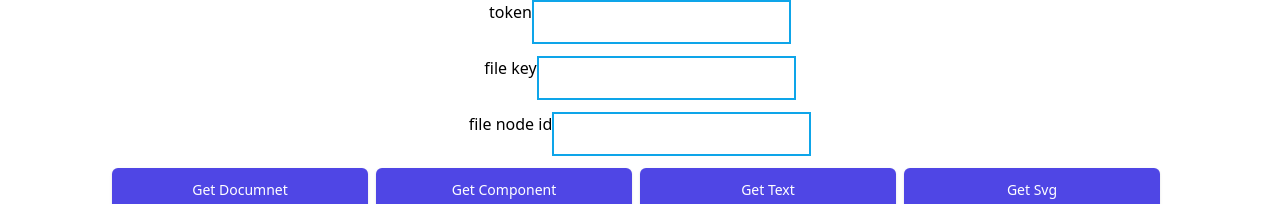
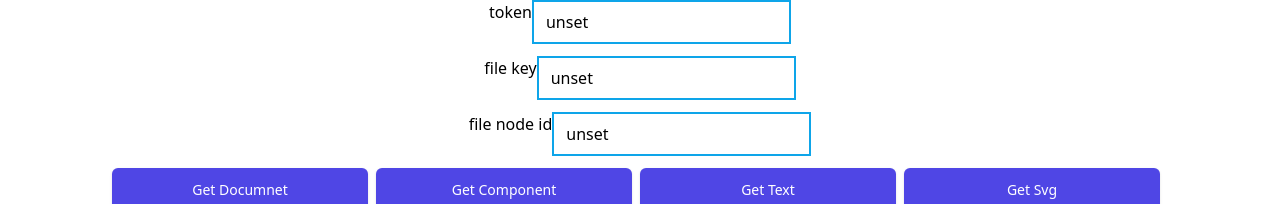
Before and after one commit to jun094/get-your-figma, a Next.js app: page / in a window 1280 px wide. Shown: the top 204 px of the page. Built offline with nearby package versions, Linux system fonts and the light colour scheme; no server answers.

Commit message:
feat: 환경변수 설정

```diff
--- a/pages/index.tsx
+++ b/pages/index.tsx
@@ -5,20 +5,21 @@ import Result from 'src/components/Result'
 import Button from '../src/components/Button'
 import { getDocument } from 'src/utils/figma'
 
-// import auth from 'auth.json'
+const FIGMA_TOKEN = process?.env.NEXT_PUBLIC_FIGMA_TOKEN || ''
+const FIGMA_FILE_KEY = process?.env.NEXT_PUBLIC_FIGMA_FILE_KEY || ''
+const FIGMA_NODE_ID = process?.env.NEXT_PUBLIC_FIGMA_NODE_ID || ''
 
 const Home: NextPage = () => {
   const [isLoading, setIsLoading] = useState(false)
-
   const [res, setRes] = useState({
     status: 0,
     data: {},
   })
   //const [activeState, setActiveState] = useState('')
 
-  const [figmaToken, setFigmaToken] = useState('')
-  const [figmaFileKey, setFigmaFileKey] = useState('')
-  const [figmaNodeId, setFigmaNodeId] = useState('')
+  const [figmaToken, setFigmaToken] = useState(FIGMA_TOKEN)
+  const [figmaFileKey, setFigmaFileKey] = useState(FIGMA_FILE_KEY)
+  const [figmaNodeId, setFigmaNodeId] = useState(FIGMA_NODE_ID)
 
   const handleInput = (e: any) => {
     const { value, id } = e.target
```
